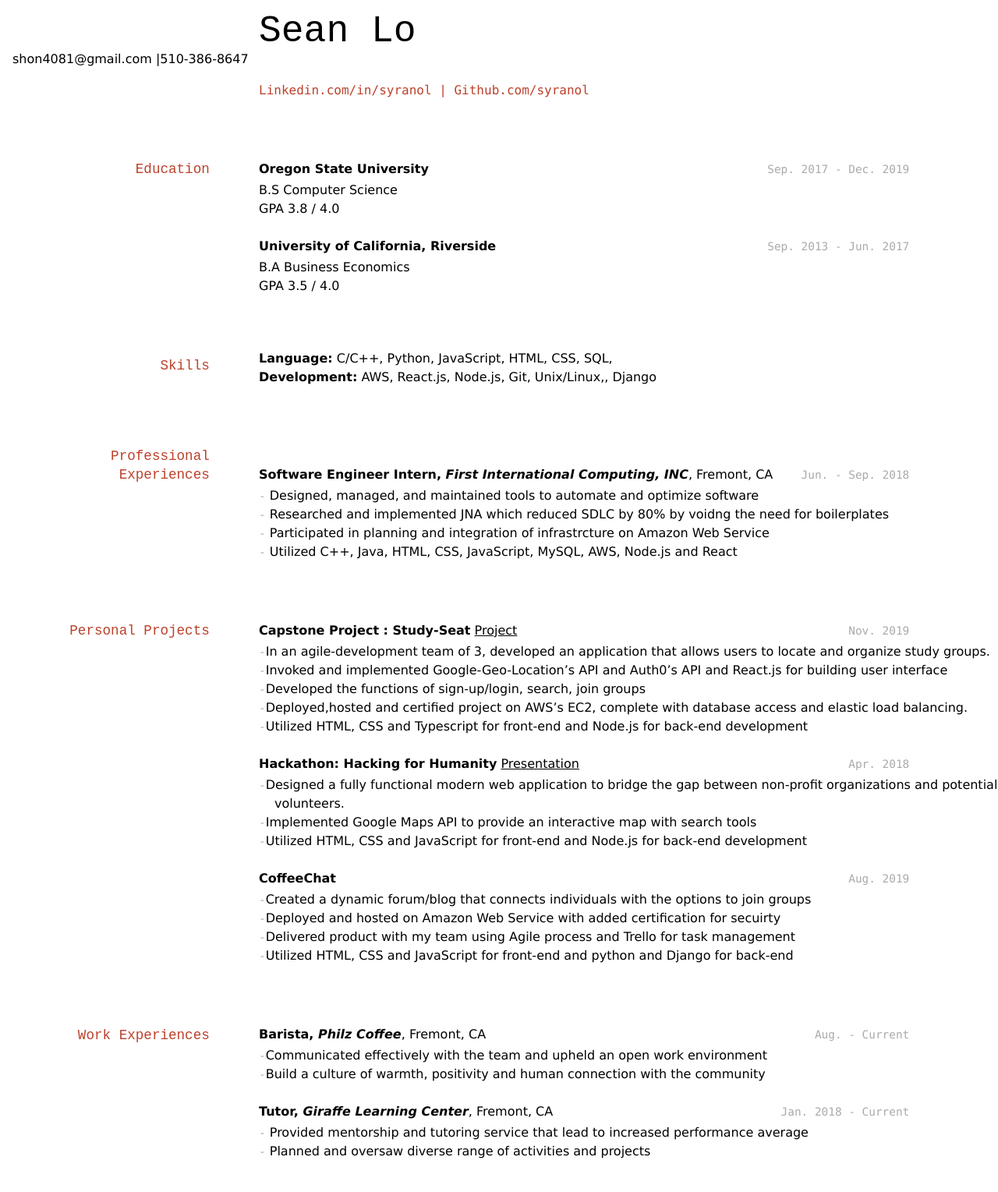
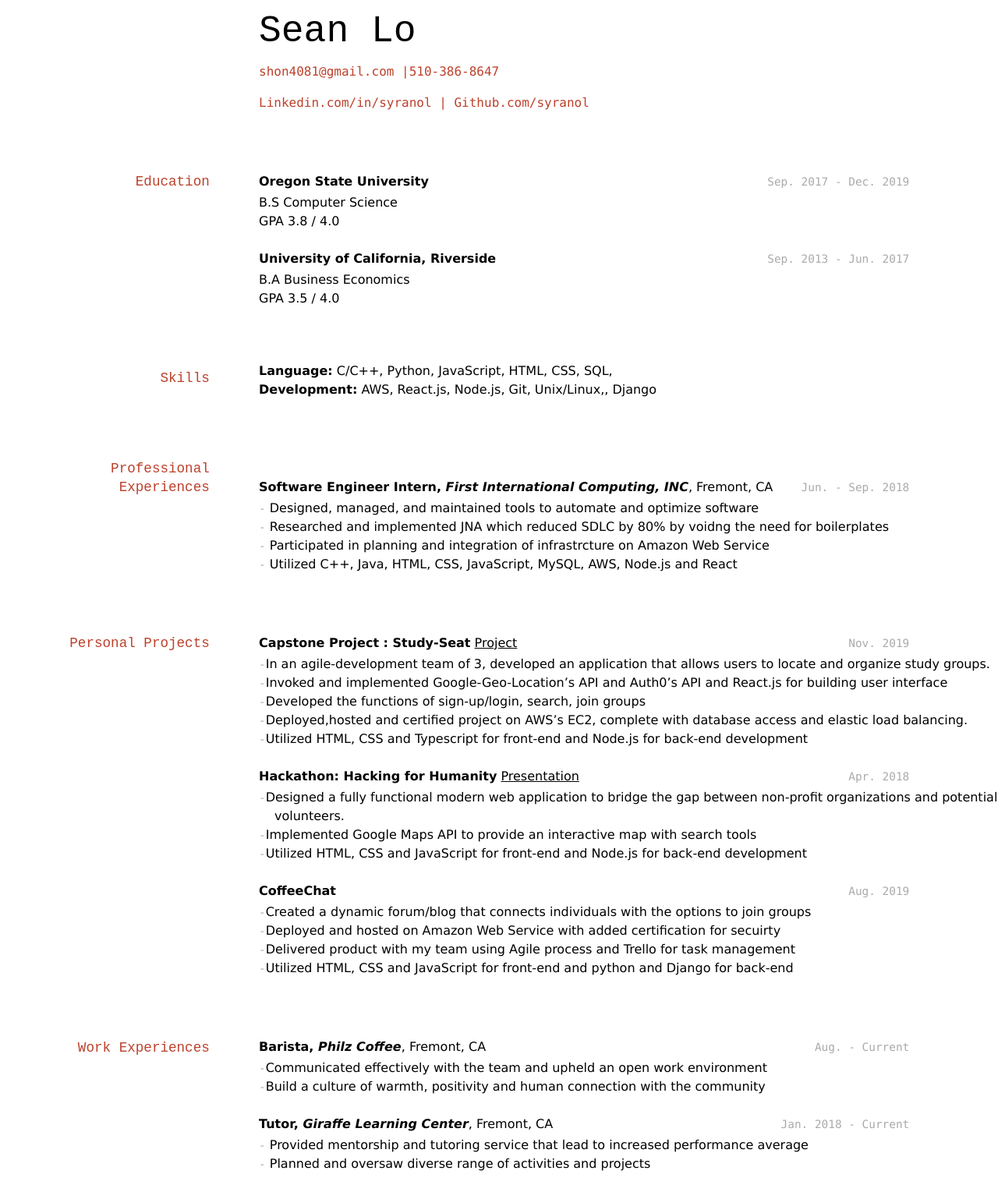
Before and after one commit to elipapa/markdown-cv, a Jekyll site: the page built from index.md, in a window 1280 px wide. Shown: the whole page at 78% size. Built offline with Jekyll 4.4.1, drawn with Linux system fonts in a browser that asks for light colours.

Commit message:
Update index.md

```diff
--- a/index.md
+++ b/index.md
@@ -6,7 +6,7 @@ title: Sean Lo's Resume
 # Sean Lo
 
 
-<div id="wedaddress">
+<div id="webaddress">
 <a>shon4081@gmail.com |510-386-8647 </a>
 </div>
 
```
